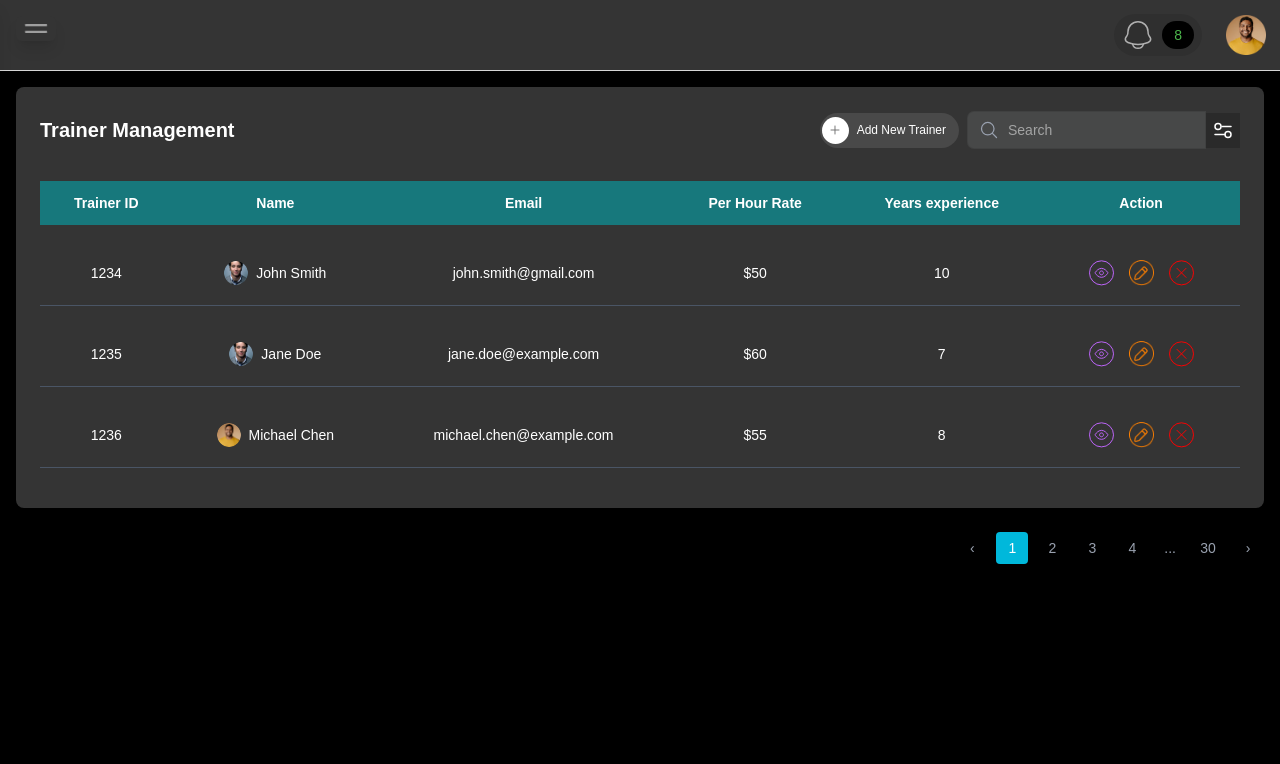
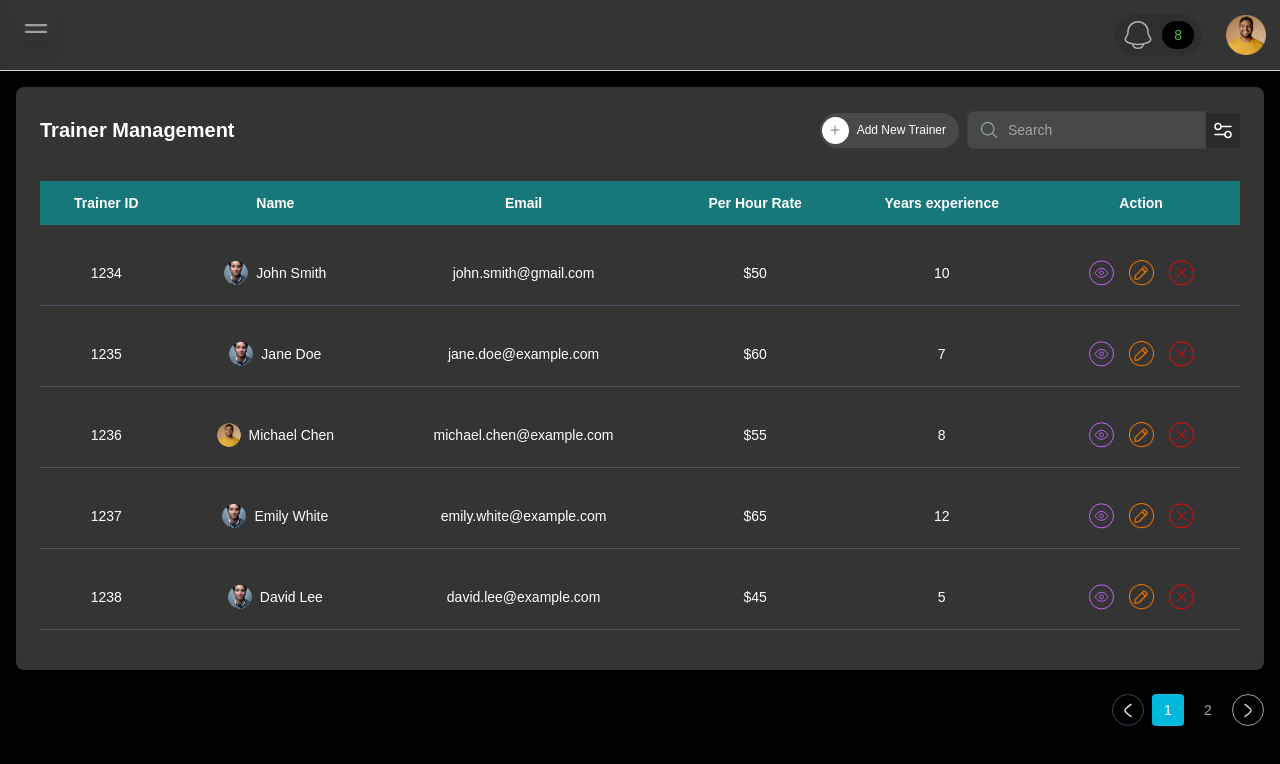
Before and after one commit to alzinan1234/dreckks-dashboard, a Next.js app: page /admin/trainer-management in a window 1280 px wide. Shown: the top 764 px of the page. Built offline with nearby package versions, Linux system fonts and the light colour scheme.

Commit message:
update trainer Management

```diff
--- a/src/components/TrainerManagement/TrainerManagement.jsx
+++ b/src/components/TrainerManagement/TrainerManagement.jsx
@@ -5,12 +5,12 @@ import React, { useState } from "react";
 import Image from "next/image";
 import { FaPlus, FaSearch, FaCog } from "react-icons/fa";
 import AddNewTrainerModal from './AddNewTrainerModal';
-import TrainerDetailsModal from './TrainerDetailsModal'; // Import the new modal
+import TrainerDetailsModal from './TrainerDetailsModal';
 import { useRouter } from 'next/navigation';
 import { MagnifyingGlassIcon } from "@heroicons/react/24/outline";
 
 // Mock data for trainers
-const initialTrainers = [ // Renamed to initialTrainers
+const initialTrainers = [
   {
     id: 1234,
     name: "John Smith",
@@ -71,60 +71,246 @@ const initialTrainers = [ // Renamed to initialTrainers
     availability: "Wednesday, Friday, Saturday",
     timeSlots: ["08:00 AM - 09:00 AM", "05:00 PM - 06:00 PM"]
   },
+  {
+    id: 1237,
+    name: "Emily White",
+    avatar: "/image/trainer-avater.png",
+    email: "emily.white@example.com",
+    perHourRate: 65,
+    yearsExperience: 12,
+    coachingExpertise: "Footwork & Agility",
+    bio: "Emily White is a dynamic coach focused on enhancing player mobility and court speed through specialized footwork drills.",
+    achievements: [
+      "Certified Strength & Conditioning Specialist",
+      "Trained national-level athletes",
+      "Authored popular pickleball training guides"
+    ],
+    location: "Miami, FL",
+    preferredTrainingLocations: ["Miami, FL"],
+    availability: "Monday, Wednesday, Friday",
+    timeSlots: ["11:00 AM - 12:00 PM", "03:00 PM - 04:00 PM"]
+  },
+  {
+    id: 1238,
+    name: "David Lee",
+    avatar: "/image/trainer-avater.png",
+    email: "david.lee@example.com",
+    perHourRate: 45,
+    yearsExperience: 5,
+    coachingExpertise: "Beginner Foundations",
+    bio: "David Lee specializes in introducing new players to pickleball, focusing on fundamental techniques and rules to build a strong base.",
+    achievements: [
+      "Certified Pickleball Instructor",
+      "Helped 500+ beginners start their pickleball journey",
+      "Organized community pickleball workshops"
+    ],
+    location: "Austin, TX",
+    preferredTrainingLocations: ["Austin, TX"],
+    availability: "Tuesday, Thursday, Saturday",
+    timeSlots: ["09:00 AM - 10:00 AM", "02:00 PM - 03:00 PM"]
+  },
+  {
+    id: 1239,
+    name: "Sarah Brown",
+    avatar: "/image/trainer-avater.png",
+    email: "sarah.brown@example.com",
+    perHourRate: 70,
+    yearsExperience: 15,
+    coachingExpertise: "Advanced Strategy",
+    bio: "Sarah Brown is a master strategist, guiding advanced players through complex game scenarios and high-pressure situations.",
+    achievements: [
+      "Former Pro Tour Player",
+      "Coached multiple national champions",
+      "Runs elite training camps"
+    ],
+    location: "New York, NY",
+    preferredTrainingLocations: ["New York, NY"],
+    availability: "Weekends",
+    timeSlots: ["10:00 AM - 11:00 AM", "04:00 PM - 05:00 PM"]
+  },
+  {
+    id: 1240,
+    name: "Chris Green",
+    avatar: "/image/trainer-avater.png",
+    email: "chris.green@example.com",
+    perHourRate: 52,
+    yearsExperience: 6,
+    coachingExpertise: "Volley & Net Play",
+    bio: "Chris Green helps players dominate the net with expert instruction on volleys, dinks, and strategic positioning.",
+    achievements: [
+      "Certified Pickleball Coach",
+      "Specializes in competitive doubles play",
+      "Runs popular net play clinics"
+    ],
+    location: "Denver, CO",
+    preferredTrainingLocations: ["Denver, CO"],
+    availability: "Monday, Tuesday, Thursday",
+    timeSlots: ["08:30 AM - 09:30 AM", "01:30 PM - 02:30 PM"]
+  },
+  {
+    id: 1241,
+    name: "Laura Blue",
+    avatar: "/image/trainer-avater.png",
+    email: "laura.blue@example.com",
+    perHourRate: 58,
+    yearsExperience: 9,
+    coachingExpertise: "Mental Game",
+    bio: "Laura Blue focuses on the psychological aspects of pickleball, helping players build resilience, focus, and confidence under pressure.",
+    achievements: [
+      "Sports Psychologist Certified",
+      "Works with professional athletes",
+      "Author of 'Mindful Pickleball'"
+    ],
+    location: "Seattle, WA",
+    preferredTrainingLocations: ["Seattle, WA"],
+    availability: "Wednesday, Friday",
+    timeSlots: ["10:00 AM - 11:00 AM", "03:00 PM - 04:00 PM"]
+  },
+  {
+    id: 1242,
+    name: "Kevin Red",
+    avatar: "/image/trainer-avater.png",
+    email: "kevin.red@example.com",
+    perHourRate: 62,
+    yearsExperience: 11,
+    coachingExpertise: "Power Hitting",
+    bio: "Kevin Red is all about power. He trains players to develop explosive shots and dominant court presence.",
+    achievements: [
+      "Former Collegiate Athlete",
+      "Specializes in biomechanics for power",
+      "Holds speed serving records"
+    ],
+    location: "Chicago, IL",
+    preferredTrainingLocations: ["Chicago, IL"],
+    availability: "Monday, Thursday, Saturday",
+    timeSlots: ["09:30 AM - 10:30 AM", "02:30 PM - 03:30 PM"]
+  },
+  {
+    id: 1243,
+    name: "Olivia Grey",
+    avatar: "/image/trainer-avater.png",
+    email: "olivia.grey@example.com",
+    perHourRate: 53,
+    yearsExperience: 6,
+    coachingExpertise: "Drills & Practice Routines",
+    bio: "Olivia Grey provides structured training programs and effective drill routines to maximize practice efficiency and skill retention.",
+    achievements: [
+      "Certified Coaching Specialist",
+      "Develops customized practice plans",
+      "Runs popular group clinics"
+    ],
+    location: "Phoenix, AZ",
+    preferredTrainingLocations: ["Phoenix, AZ"],
+    availability: "Tuesday, Friday",
+    timeSlots: ["11:00 AM - 12:00 PM", "04:00 PM - 05:00 PM"]
+  },
 ];
 
 
 const TrainerManagement = () => {
   const [isAddNewTrainerModalOpen, setIsAddNewTrainerModalOpen] = useState(false);
-  const [isTrainerDetailsModalOpen, setIsTrainerDetailsModalOpen] = useState(false); // New state for details modal
-  const [selectedTrainer, setSelectedTrainer] = useState(null); // New state to hold selected trainer data
+  const [isTrainerDetailsModalOpen, setIsTrainerDetailsModalOpen] = useState(false);
+  const [selectedTrainer, setSelectedTrainer] = useState(null);
   const [searchTerm, setSearchTerm] = useState('');
-  const [currentTrainers, setCurrentTrainers] = useState(initialTrainers); // State to manage trainers (for delete)
-  const router = useRouter();
+  const [currentTrainers, setCurrentTrainers] = useState(initialTrainers);
 
-  const filteredTrainers = currentTrainers.filter(trainer => // Filter from currentTrainers
+  // --- Pagination States ---
+  const [currentPage, setCurrentPage] = useState(1);
+  const trainersPerPage = 5; // You can adjust this number
+
+  const filteredTrainers = currentTrainers.filter(trainer =>
     trainer.name.toLowerCase().includes(searchTerm.toLowerCase()) ||
     trainer.email.toLowerCase().includes(searchTerm.toLowerCase()) ||
     trainer.id.toString().includes(searchTerm.toLowerCase())
   );
 
-  // Function to add a new trainer (passed to AddNewTrainerModal)
-  const addNewTrainer = (newTrainerData) => {
-    // In a real application, you'd send this to your backend and then refetch or update state
-    setCurrentTrainers(prevTrainers => [
-      ...prevTrainers,
-      { ...newTrainerData, id: Date.now(), avatar: "/images/default-trainer-avatar.png" } // Assign a temporary ID and default avatar
-    ]);
-    setIsAddNewTrainerModalOpen(false);
+  // --- Pagination Logic ---
+  const indexOfLastTrainer = currentPage * trainersPerPage;
+  const indexOfFirstTrainer = indexOfLastTrainer - trainersPerPage;
+  const currentTrainersOnPage = filteredTrainers.slice(indexOfFirstTrainer, indexOfLastTrainer);
+
+  const totalPages = Math.ceil(filteredTrainers.length / trainersPerPage);
+
+  const paginate = (pageNumber) => {
+    if (pageNumber > 0 && pageNumber <= totalPages) {
+      setCurrentPage(pageNumber);
+    }
+  };
+
+  const renderPageNumbers = () => {
+    const pageNumbers = [];
+    // Show a few pages around the current page, and ellipsis
+    const maxPagesToShow = 5; // Max number of page buttons to show
+    let startPage = Math.max(1, currentPage - Math.floor(maxPagesToShow / 2));
+    let endPage = Math.min(totalPages, startPage + maxPagesToShow - 1);
+
+    if (endPage - startPage + 1 < maxPagesToShow) {
+      startPage = Math.max(1, endPage - maxPagesToShow + 1);
+    }
+
+    if (startPage > 1) {
+      pageNumbers.push(1);
+      if (startPage > 2) {
+        pageNumbers.push('...');
+      }
+    }
+
+    for (let i = startPage; i <= endPage; i++) {
+      pageNumbers.push(i);
+    }
+
+    if (endPage < totalPages) {
+      if (endPage < totalPages - 1) {
+        pageNumbers.push('...');
+      }
+      pageNumbers.push(totalPages);
+    }
+
+    return pageNumbers.map((number, index) => (
+      <button
+        key={index} // Use index if numbers can be repeated (e.g., for '...')
+        onClick={() => typeof number === 'number' && paginate(number)}
+        className={`w-8 h-8 flex items-center justify-center rounded ${
+          currentPage === number ? 'bg-cyan-500 text-white' : 'hover:bg-[#2d2d2d] text-gray-400'
+        } ${typeof number !== 'number' ? 'cursor-default' : ''}`} // Disable click for '...'
+        disabled={typeof number !== 'number'}
+      >
+        {number}
+      </button>
+    ));
   };
 
 
+  const addNewTrainer = (newTrainerData) => {
+    setCurrentTrainers(prevTrainers => [
+      ...prevTrainers,
+      { ...newTrainerData, id: Date.now(), avatar: "/images/default-trainer-avatar.png" }
+    ]);
+    setIsAddNewTrainerModalOpen(false);
+    // After adding, go to the last page to see the new trainer
+    setCurrentPage(Math.ceil((currentTrainers.length + 1) / trainersPerPage));
+  };
+
   const handleViewDetails = (trainerId) => {
-    // In a real application, you might fetch details from an API here
     const trainer = currentTrainers.find(t => t.id === trainerId);
     if (trainer) {
       setSelectedTrainer(trainer);
       setIsTrainerDetailsModalOpen(true);
-      // Removed router.push, as we're now opening a modal for details
     }
   };
 
   const handleEditTrainer = (trainerId) => {
     console.log(`Edit trainer with ID: ${trainerId}`);
-    // Implement edit logic here
-    // You might open the AddNewTrainerModal in 'edit' mode and pre-fill its form
-    // For example:
-    // const trainerToEdit = currentTrainers.find(t => t.id === trainerId);
-    // if (trainerToEdit) {
-    //   setSelectedTrainer(trainerToEdit); // Pass trainer data to a generic "Add/Edit" modal
-    //   setIsAddNewTrainerModalOpen(true); // Assuming AddNewTrainerModal can handle editing
-    // }
+    // Implement edit logic here (e.g., open a modal in edit mode)
   };
 
   const handleDeleteTrainer = (trainerId) => {
     if (window.confirm(`Are you sure you want to delete trainer with ID: ${trainerId}?`)) {
-      // In a real application, you'd send a DELETE request to your backend
       setCurrentTrainers(prevTrainers => prevTrainers.filter(trainer => trainer.id !== trainerId));
+      // Adjust current page if the last trainer on a page was deleted
+      if (currentTrainersOnPage.length === 1 && currentPage > 1 && filteredTrainers.length - 1 <= indexOfFirstTrainer) {
+        setCurrentPage(prev => prev - 1);
+      }
       console.log(`Trainer with ID ${trainerId} deleted.`);
     }
   };
@@ -148,8 +334,8 @@ const TrainerManagement = () => {
             >
               <span className="w-[27px] h-[27px] flex items-center justify-center text-black rounded-full bg-white">
                 <svg xmlns="http://www.w3.org/2000/svg" width="16" height="16" viewBox="0 0 27 27" fill="none">
-      <path d="M13.49 6.75L13.49 20.25" stroke="#6A6A6A" strokeWidth="1.5" strokeLinecap="round"/>
-      <path d="M20.24 13.5L6.73999 13.5" stroke="#6A6A6A" strokeWidth="1.5" strokeLinecap="round"/>
+                  <path d="M13.49 6.75L13.49 20.25" stroke="#6A6A6A" strokeWidth="1.5" strokeLinecap="round" />
+                  <path d="M20.24 13.5L6.73999 13.5" stroke="#6A6A6A" strokeWidth="1.5" strokeLinecap="round" />
                 </svg>
               </span>
               <span className="text-white font-medium text-[12px]">Add New Trainer</span>
@@ -162,9 +348,12 @@ const TrainerManagement = () => {
                 <input
                   type="text"
                   placeholder="Search"
-                  className="pl-10 pr-4 py-2 bg-[#F3FAFA1A] rounded-tl-[7.04px] rounded-bl-[7.04px] border-[1px] border-[#0000001A]   text-sm focus:outline-none focus:ring-1 focus:ring-blue-500"
+                  className="pl-10 pr-4 py-2 bg-[#F3FAFA1A] rounded-tl-[7.04px] rounded-bl-[7.04px] border-[1px] border-[#0000001A]   text-sm focus:outline-none focus:ring-1 focus:ring-blue-500"
                   value={searchTerm}
-                  onChange={(e) => setSearchTerm(e.target.value)}
+                  onChange={(e) => {
+                    setSearchTerm(e.target.value);
+                    setCurrentPage(1); // Reset to first page on search
+                  }}
                 />
               </div>
 
@@ -179,14 +368,14 @@ const TrainerManagement = () => {
                   <path
                     d="M11 8.5L20 8.5"
                     stroke="white"
-                    stroke-width="1.5"
-                    stroke-linecap="round"
+                    strokeWidth="1.5"
+                    strokeLinecap="round"
                   />
                   <path
                     d="M4 16.5L14 16.5"
                     stroke="white"
-                    stroke-width="1.5"
-                    stroke-linecap="round"
+                    strokeWidth="1.5"
+                    strokeLinecap="round"
                   />
                   <ellipse
                     cx="7"
@@ -195,8 +384,8 @@ const TrainerManagement = () => {
                     ry="3"
                     transform="rotate(90 7 8.5)"
                     stroke="white"
-                    stroke-width="1.5"
-                    stroke-linecap="round"
+                    strokeWidth="1.5"
+                    strokeLinecap="round"
                   />
                   <ellipse
                     cx="17"
@@ -205,14 +394,12 @@ const TrainerManagement = () => {
                     ry="3"
                     transform="rotate(90 17 16.5)"
                     stroke="white"
-                    stroke-width="1.5"
-                    stroke-linecap="round"
+                    strokeWidth="1.5"
+                    strokeLinecap="round"
                   />
                 </svg>
               </button>
             </div>
-
-
           </div>
         </div>
 
@@ -230,7 +417,8 @@ const TrainerManagement = () => {
               </tr>
             </thead>
             <tbody className="border-b border-gray-600 ">
-              {filteredTrainers.map((trainer, index) => (
+              {currentTrainersOnPage.length > 0 ? (
+                currentTrainersOnPage.map((trainer, index) => (
                   <tr key={trainer.id} className="border-b border-gray-600 text-sm text-white py-10">
                     <td className="py- px-4 text-center border-b border-gray-600">{trainer.id}</td>
                     <td className="py-5 px-4 text-center flex items-center justify-center gap-2 border-b border-gray-600">
@@ -272,7 +460,12 @@ const TrainerManagement = () => {
                       </div>
                     </td>
                   </tr>
-              ))}
+                ))
+              ) : (
+                <tr>
+                  <td colSpan="6" className="text-center py-4 text-gray-400">No trainers found.</td>
+                </tr>
+              )}
             </tbody>
           </table>
         </div>
@@ -281,7 +474,7 @@ const TrainerManagement = () => {
         <AddNewTrainerModal
           isOpen={isAddNewTrainerModalOpen}
           onClose={() => setIsAddNewTrainerModalOpen(false)}
-          onAddTrainer={addNewTrainer} // Pass the add function
+          onAddTrainer={addNewTrainer}
         />
 
         {/* TrainerDetailsModal Component */}
@@ -294,17 +487,26 @@ const TrainerManagement = () => {
 
       {/* Pagination Section */}
       <div className="flex justify-end items-center mt-6 gap-2 text-sm">
-        <button className="w-8 h-8 flex items-center justify-center rounded hover:bg-[#2d2d2d] text-gray-400">
-          &#8249; {/* Left arrow */}
+        <button
+          onClick={() => paginate(currentPage - 1)}
+          disabled={currentPage === 1}
+          className={`w-8 h-8 flex items-center justify-center rounded-full border ${currentPage === 1 ? 'cursor-not-allowed border-gray-700 text-gray-700' : 'hover:bg-[#2d2d2d] text-gray-400'}`}
+        >
+          <svg xmlns="http://www.w3.org/2000/svg" width="8" height="15" viewBox="0 0 8 15" fill="none">
+            <path d="M6.99995 13.4502C6.99995 13.4502 1.00001 9.03126 0.999999 7.45015C0.999986 5.86903 7 1.4502 7 1.4502" stroke="#E2E2E2" strokeWidth="1.5" strokeLinecap="round" strokeLinejoin="round" />
+          </svg> {/* Left arrow */}
         </button>
-        <button className="w-8 h-8 bg-cyan-500 text-white rounded">1</button>
-        <button className="w-8 h-8 hover:bg-[#2d2d2d] text-gray-400">2</button>
-        <button className="w-8 h-8 hover:bg-[#2d2d2d] text-gray-400">3</button>
-        <button className="w-8 h-8 hover:bg-[#2d2d2d] text-gray-400">4</button>
-        <span className="px-2 text-gray-400">...</span>
-        <button className="w-8 h-8 hover:bg-[#2d2d2d] text-gray-400">30</button>
-        <button className="w-8 h-8 flex items-center justify-center rounded hover:bg-[#2d2d2d] text-gray-400">
-          &#8250; {/* Right arrow */}
+
+        {renderPageNumbers()}
+
+        <button
+          onClick={() => paginate(currentPage + 1)}
+          disabled={currentPage === totalPages || totalPages === 0}
+          className={`w-8 h-8 flex items-center rounded-full border justify-center ${currentPage === totalPages || totalPages === 0 ? 'cursor-not-allowed border-gray-700 text-gray-700' : 'hover:bg-[#2d2d2d] text-gray-400'}`}
+        >
+          <svg xmlns="http://www.w3.org/2000/svg" width="8" height="15" viewBox="0 0 8 15" fill="none">
+            <path d="M1.00005 1.4502C1.00005 1.4502 6.99999 5.86913 7 7.45024C7.00001 9.03136 1 13.4502 1 13.4502" stroke="#C8C8C8" strokeWidth="1.5" strokeLinecap="round" strokeLinejoin="round" />
+          </svg> {/* Right arrow */}
         </button>
       </div>
     </>
```
Also changed, not shown: src/components/Sidebar.jsx (+6 -2 lines). Lines whose indentation alone changed are shown as unchanged.
